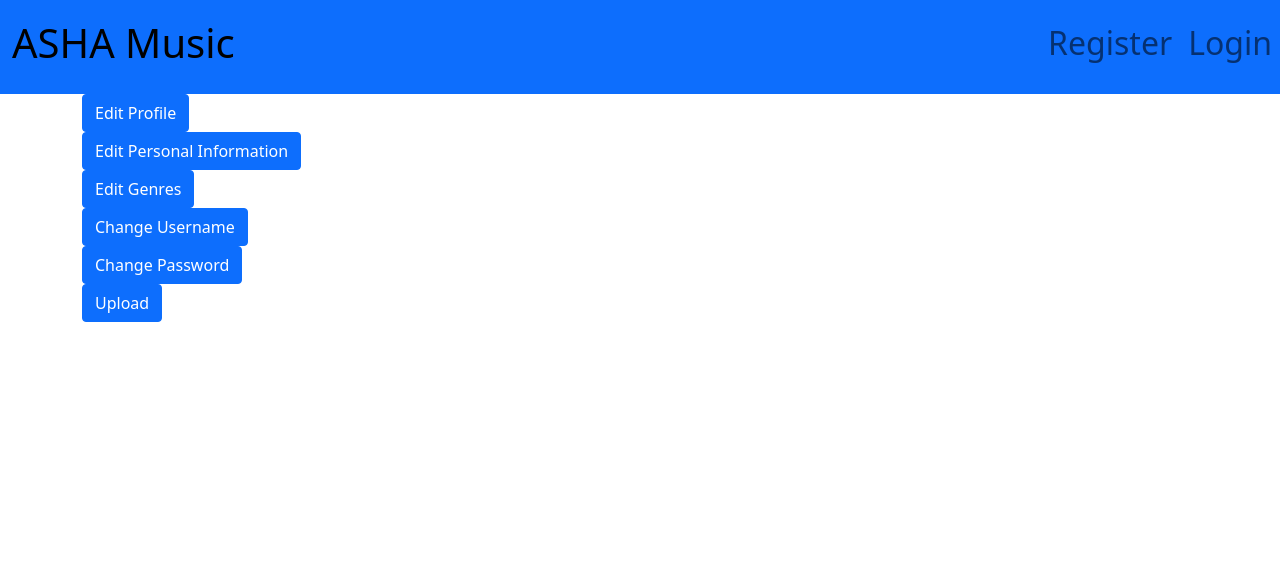
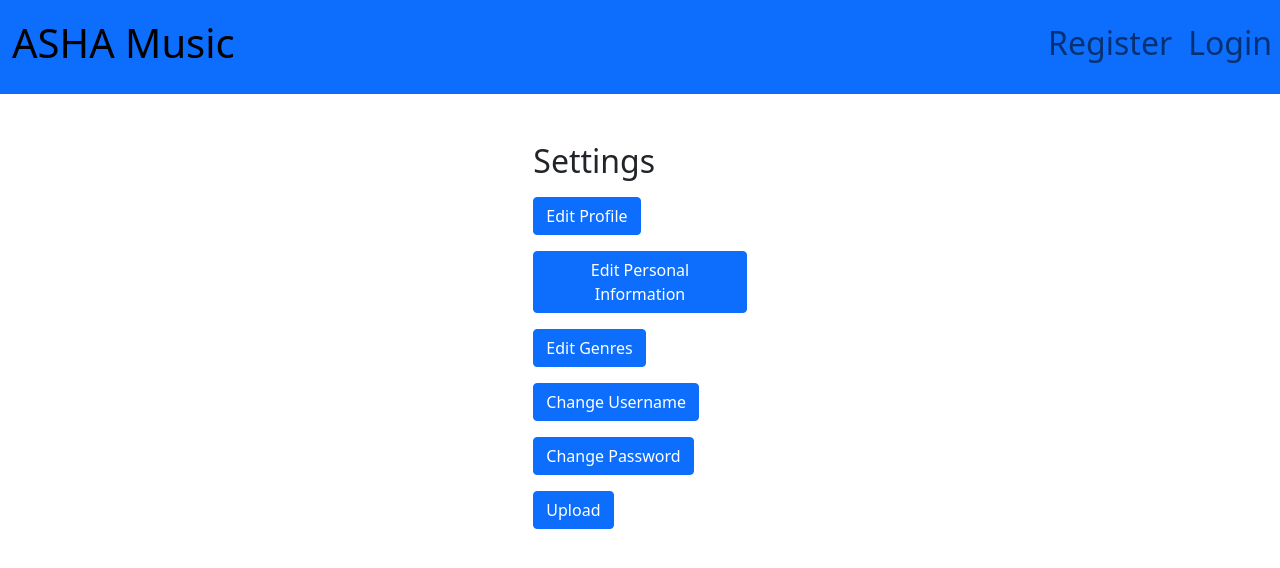
Before and after one commit to d-santiago/music-streaming-app, a React (Create React App) app in the folder client/: page /settings in a window 1280 px wide. Shown: the top 568 px of the page. Built offline with nearby package versions, Linux system fonts and the light colour scheme.

Commit message:
final css changes

```diff
--- a/client/src/components/EditSettings.js
+++ b/client/src/components/EditSettings.js
@@ -8,29 +8,26 @@ import Upload from './Upload';
 
 const EditSettings = () => {
     return (
-        <div className="container">
-        <div className="row">
-        <div className="col-md-4">
-            <div>
+        <div className="col-md-2 mx-auto mt-5">
+            <h2>Settings</h2>
+            <div className="my-3">
     		    <Link to="/settings/editprofile" className="btn btn-primary">Edit Profile</Link>
             </div>
-            <div>
+            <div className="my-3">
                 <Link to="/settings/editpersonalinfo" className="btn btn-primary">Edit Personal Information</Link>
             </div>
-            <div>
+            <div className="my-3">
                 <Link to="/settings/editgenres" className="btn btn-primary">Edit Genres</Link>
             </div>
-            <div>
+            <div className="my-3">
                 <Link to="/settings/changeusername" className="btn btn-primary">Change Username</Link>
             </div>
-            <div>
+            <div className="my-3">
                 <Link to="/settings/changepassword" className="btn btn-primary">Change Password</Link>
             </div>
-            <div>
+            <div className="my-3">
                 <Link to="/settings/Upload" className="btn btn-primary">Upload</Link>
             </div>
-        </div>
-        </div>
         </div>
     )
 }
--- a/client/src/components/ProfileCard.js
+++ b/client/src/components/ProfileCard.js
@@ -1,6 +1,8 @@
 import "./ProfileCard.css";
 import { useEffect, useState } from 'react';
+import profilepic from './../profilepic.JPG';
 const axios = require('axios');
+
 
 
 
@@ -31,7 +33,7 @@ const Profile = (props) => {
 		<div className="container mt-4 mb-4 p-3 d-flex justify-content-center">
 	    	<div className="profilecard p-4 col-md-3">
 	        	<div className="profileimage d-flex flex-column justify-content-center align-items-center">
-	        	<button className="profilebtn btn-secondary"> <img src="https://i.imgur.com/wvxPV9S.png" height="100" width="100" /></button>
+	        	<img src={profilepic} height="100" width="100" />
 	        	<span className="name mt-3">{props.name}</span>
 	        	<span className="idd">{props.username}</span>
 		            <div className="d-flex flex-row justify-content-center align-items-center gap-2"> <span className="profileidd1">{props.artistName}</span></div>
--- a/client/src/components/Upload.js
+++ b/client/src/components/Upload.js
@@ -55,6 +55,7 @@ const Upload = () => {
       songURL : url.location,
       sid : insertId,
     }
+
     axios.put("artist/uploadSongData",v).then(response => {
       console.log(response.data);
     })
@@ -64,9 +65,9 @@ const Upload = () => {
 
   const uploadButton = (
     <div>
-      <div>upload song file</div>
-      <input type="file" onChange={handleFileInput}/>
-      <button onClick={() => handleUpload(selectedFile)}> Upload </button>
+      <h2>Upload song file</h2>
+      <input className="form-control form-control-lg my-3" type="file" onChange={handleFileInput}/>
+      <button className="btn btn-primary btn-lg" onClick={() => handleUpload(selectedFile)}> Upload </button>
     </div>
   )
   const songForm  =  (
@@ -102,7 +103,7 @@ const Upload = () => {
 
   return (
 
-    <div>
+    <div className="col-md-4 mx-auto mt-5">
       {uploadVisible ? uploadButton : null }
       {!uploadVisible ? songForm : null}
       <p>{url.location}</p>
```
Also changed, not shown: client/src/profilepic.JPG (added).
